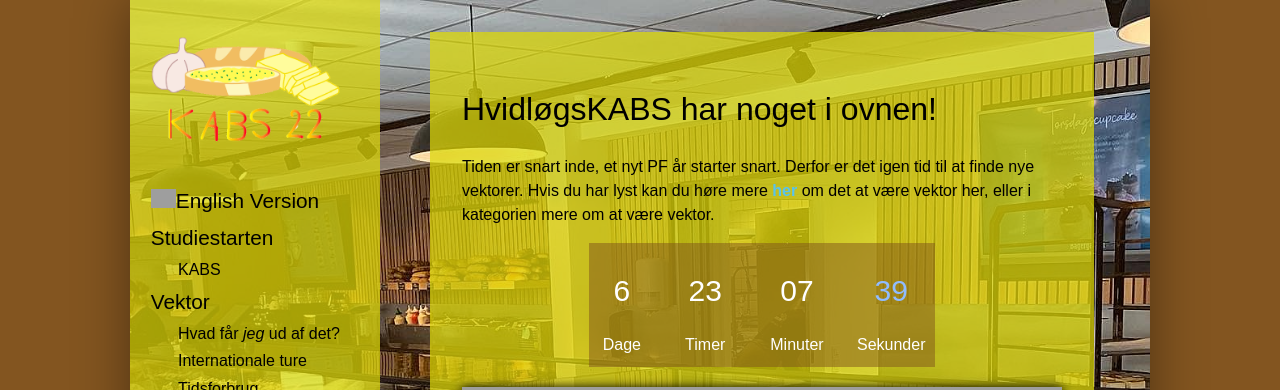
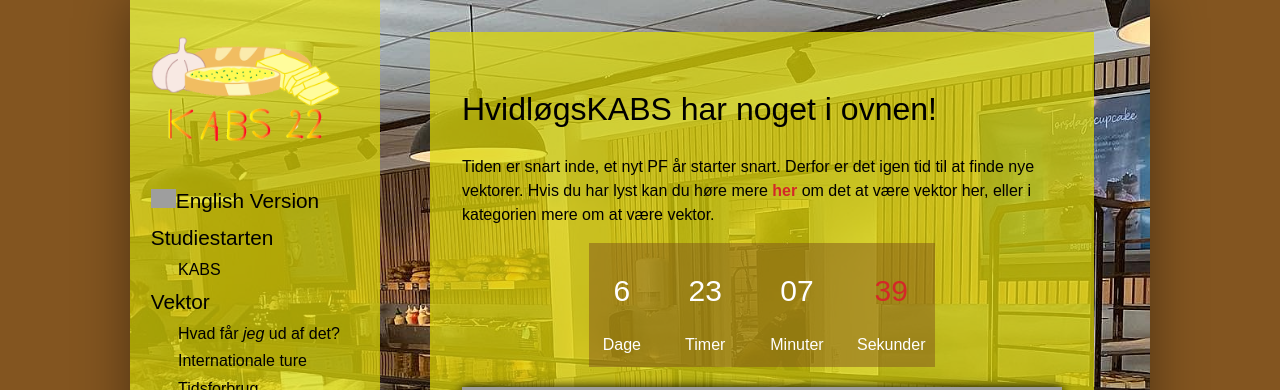
Before and after one commit to KABSDTU/kabsdtu.github.io, a Jekyll site: the page built from index.html, in a window 1280 px wide. Shown: the top 390 px of the page. Built offline with Jekyll 4.4.1, drawn with Linux system fonts in a browser that asks for light colours; some web fonts are replaced; grey boxes are pictures that could not be loaded.

Commit message:
Changed color to match theme

```diff
--- a/static/css/main.css
+++ b/static/css/main.css
@@ -47,7 +47,7 @@ h4 {
 article a {
   text-decoration: none;
   font-weight: bold;
-  color: #59c3ec;
+  color: #d42828;
 }
 
 /*
@@ -181,7 +181,7 @@ a:hover .new {
 }
 
 .seconds {
-  color: rgb(144, 188, 255);
+  color: #d42828;
 }
 
 /*
@@ -255,7 +255,7 @@ Form
   font-size: 2.5em;
   font-weight: bold;
   color: rgb(255, 255, 255);
-  background-color: rgb(144, 188, 255);
+  background-color: #d42828;
 }
 
 input,
```
